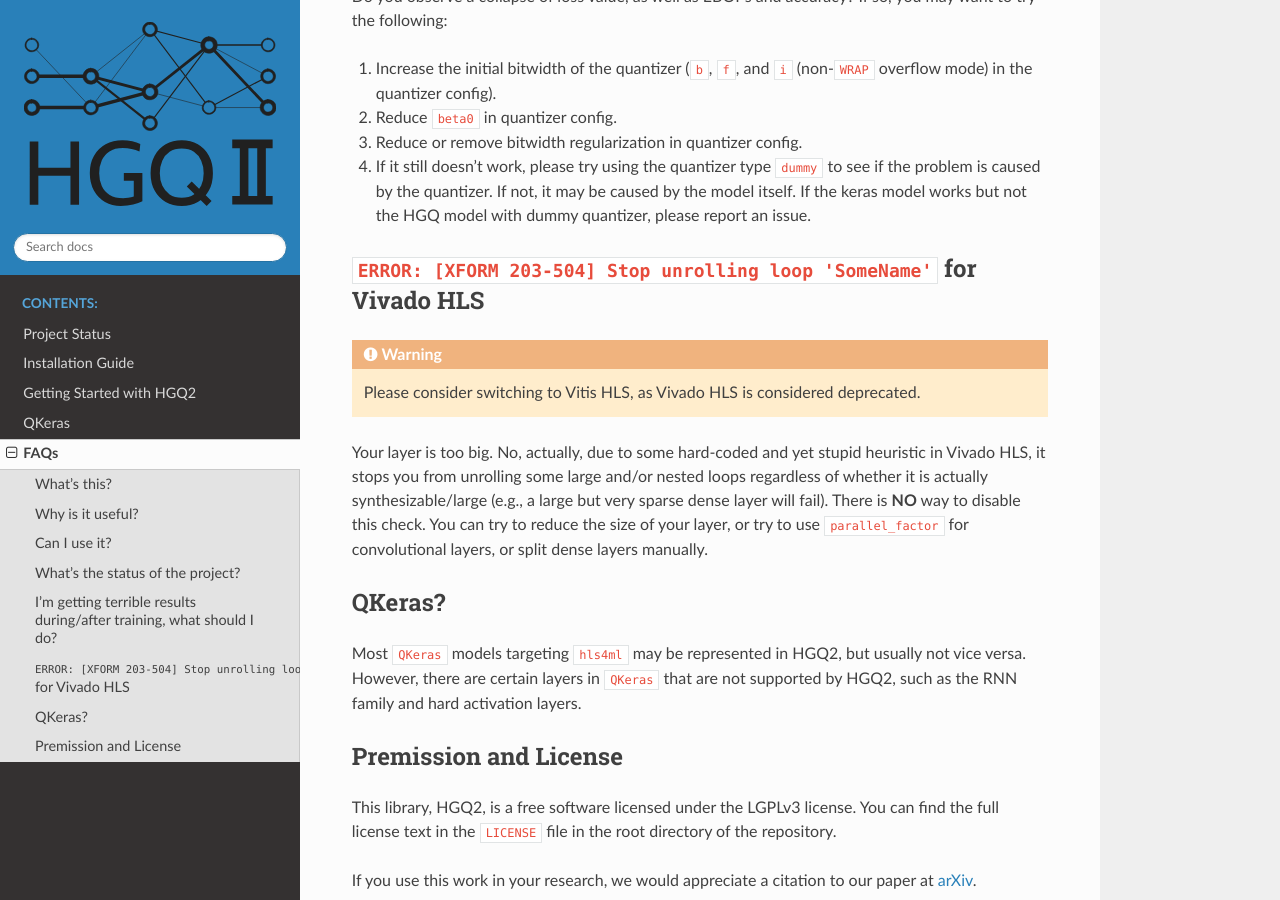
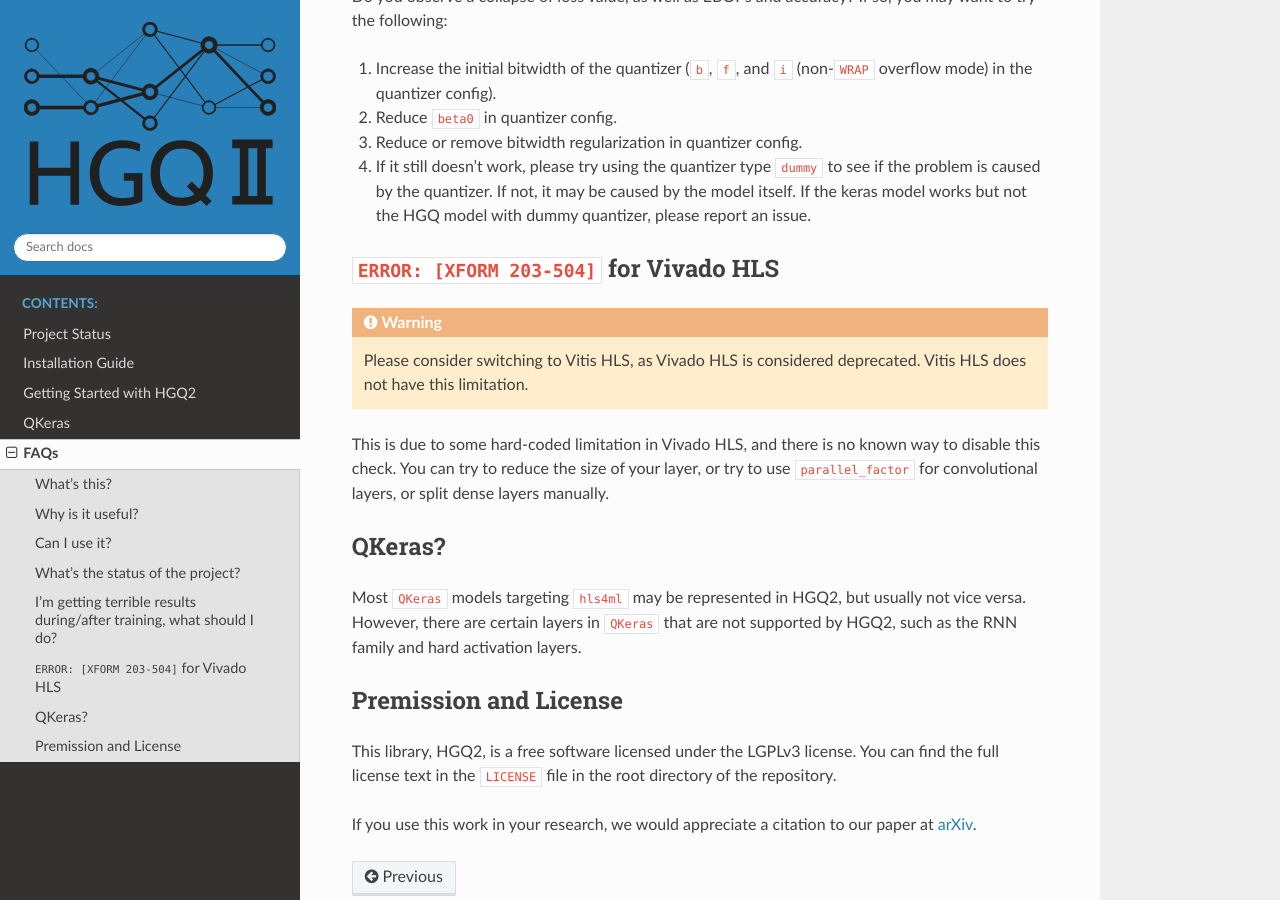
Before and after one commit to laurilaatu/HGQ2, a Sphinx documentation site: the page built from docs/faq.md, in a window 1280 px wide and 900 px high, scrolled down 1213 px. Built offline with Sphinx 7.4.7 and the Read the Docs theme 3.1.0, drawn with Linux system fonts in a browser that asks for light colours; pages that are not in the unit, such as notebooks, are missing from menus; the version number is read from the project's files by our own code.

Commit message:
doc(repo): update faq

````diff
--- a/docs/faq.md
+++ b/docs/faq.md
@@ -35,13 +35,13 @@
 3. Reduce or remove bitwidth regularization in quantizer config.
 4. If it still doesn't work, please try using the quantizer type `dummy` to see if the problem is caused by the quantizer. If not, it may be caused by the model itself. If the keras model works but not the HGQ model with dummy quantizer, please report an issue.
 
-## `ERROR: [XFORM 203-504] Stop unrolling loop 'SomeName'` for Vivado HLS
+## `ERROR: [XFORM 203-504]` for Vivado HLS
 
 ```{warning}
-Please consider switching to Vitis HLS, as Vivado HLS is considered deprecated.
+Please consider switching to Vitis HLS, as Vivado HLS is considered deprecated. Vitis HLS does not have this limitation.
 ```
 
-Your layer is too big. No, actually, due to some hard-coded and yet stupid heuristic in Vivado HLS, it stops you from unrolling some large and/or nested loops regardless of whether it is actually synthesizable/large (e.g., a large but very sparse dense layer will fail). There is **NO** way to disable this check. You can try to reduce the size of your layer, or try to use `parallel_factor` for convolutional layers, or split dense layers manually.
+This is due to some hard-coded limitation in Vivado HLS, and there is no known way to disable this check. You can try to reduce the size of your layer, or try to use `parallel_factor` for convolutional layers, or split dense layers manually.
 
 ## QKeras?
 
````
